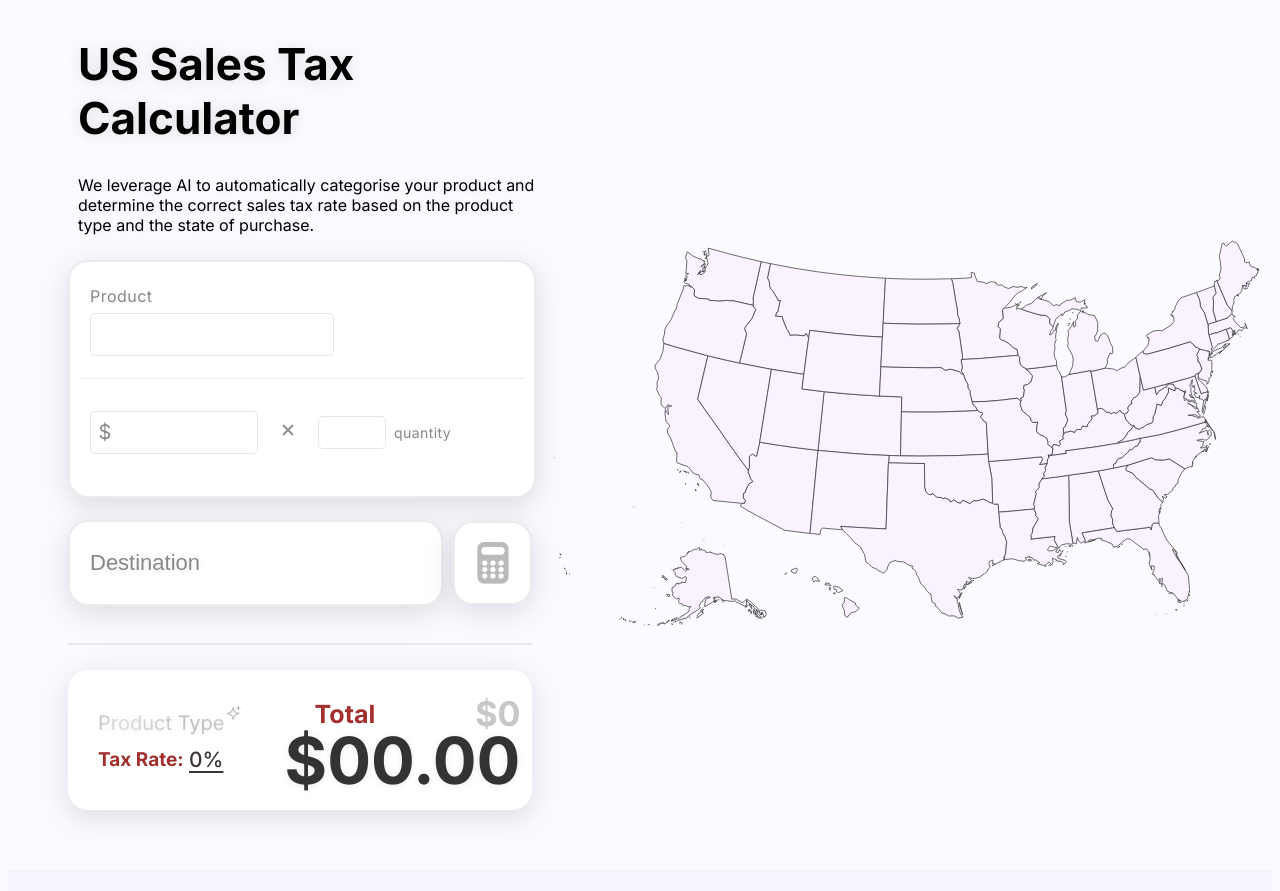
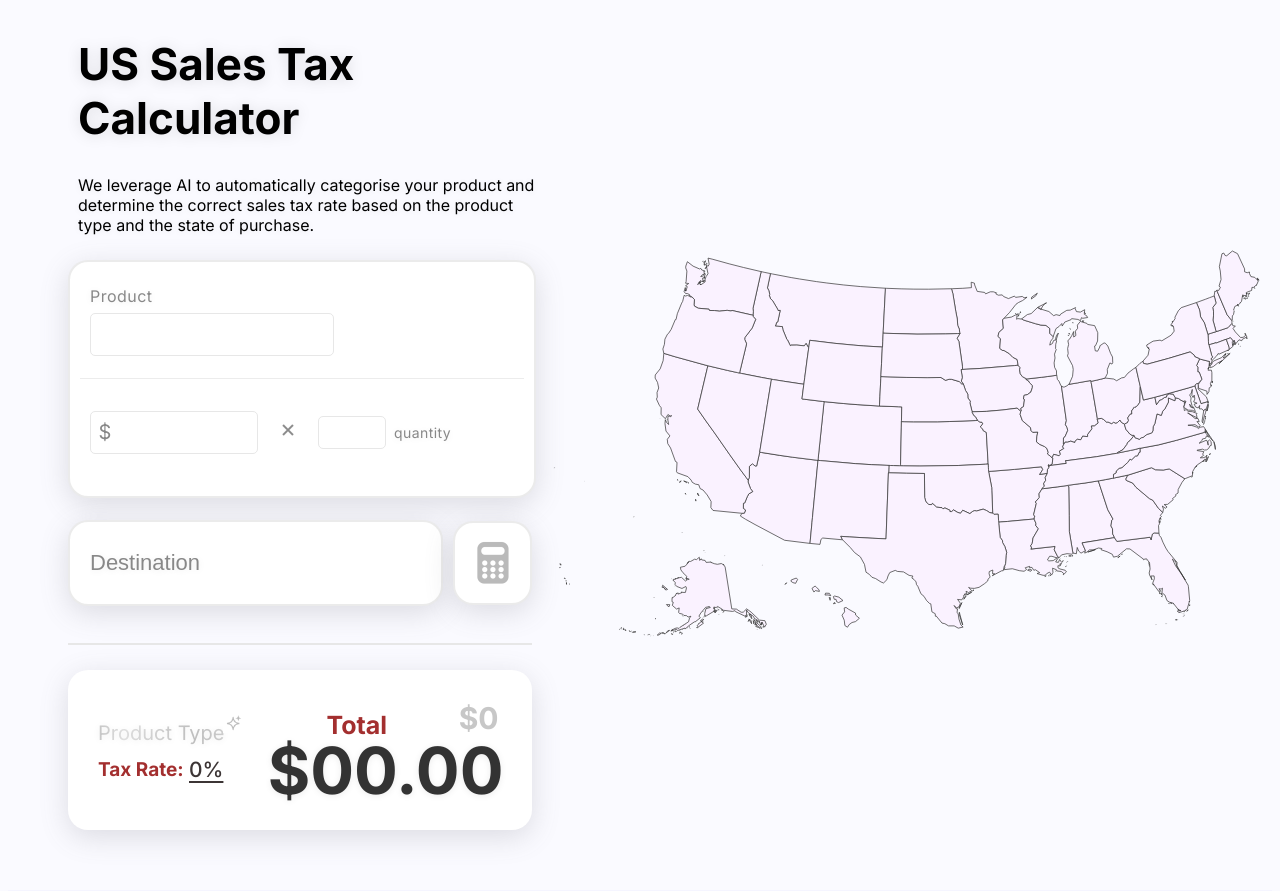
Before and after one commit to NewRoni/SalesTaxHackathon, a Flask app: page / in a window 1280 px wide. Shown: the top 891 px of the page. Run offline with Flask 3, Linux system fonts and the light colour scheme; the visitor is signed in with stand-in values (Sample User, id 1); data comes from the database, SQL or seed files in the repository; both versions use the stored data as it was after the commit; parts of the project's set-up code (start-up, migrations or seed data) failed here and were passed over.

Commit message:
Used relative and absolute positioning to stop varied number sizes break it's container

```diff
--- a/static/Main.css
+++ b/static/Main.css
@@ -240,18 +240,12 @@ p {
     justify-content: flex-start;
 }
 
+
 .tax_paid {
-    display: flex;
-    flex-direction: column;
-    align-items: flex-start;
+    position: relative;
     margin-left: 20px;
-}
-
-
-.red_nd_perc {
-    display: flex;
-    align-self: flex-end;
-    transform: translateY(18px);
+    width: 222px;
+    height: 140px;
 }
 
 
@@ -259,17 +253,21 @@ p {
     font-size: 25px;
     color: #A32F2F;
     font-weight: bold;
-    align-self: center;
     margin-bottom: 8px;
-    transform: translateX(-100px)
+    position: absolute;
+    top: 30px;
+    left: 35px;
 }
 
 
 .percentage {
-    font-size: 34px;
+    font-size: 30px;
     color: #C7C7C7;
     font-weight: bold;
-    transform: translateY(-5px);
+    position: absolute;
+    top: 20px;
+    right: 15px;
+
 }
 
 
@@ -278,6 +276,9 @@ p {
     color: #333333;
     font-weight: bold;
     text-shadow: 0px 1px 7px rgba(0, 0, 0, .08);
+    position: absolute;
+    bottom: 10px;
+    right: 10px;
 }
 
 .ai_pt {
--- a/templates/Main.html
+++ b/templates/Main.html
@@ -109,10 +109,8 @@
                     <div class = 'tax_rate'> 0% </div>
                 </div>
                 <div class = 'tax_paid'>
-                    <div class ='red_nd_perc'>
                         <div class = 'red_tp'>Total</div>
                         <div class = 'percentage'>$0</div>
-                    </div>
                     <div class = 'final_price'> $00.00 </div>
                 </div>
                 <div class = 'spaceholder'> </div>
```
Also changed, not shown: SalesTax.db.
